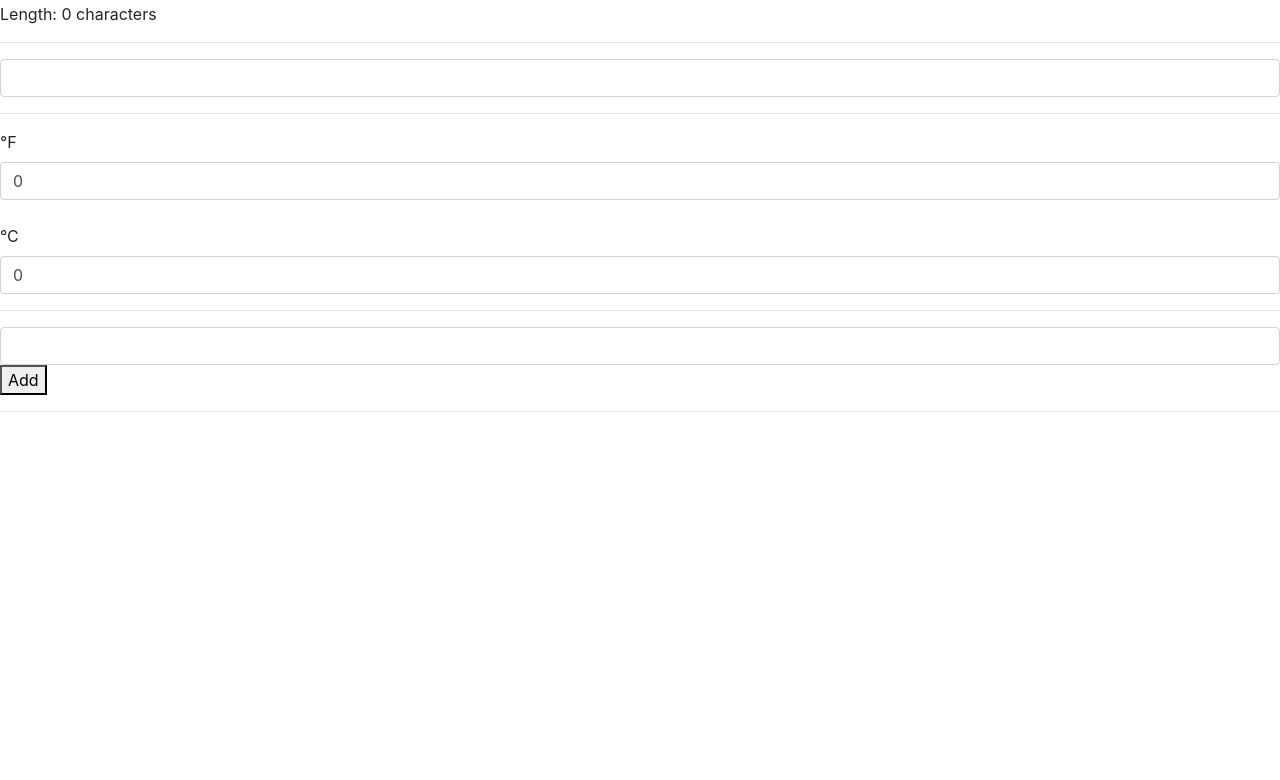
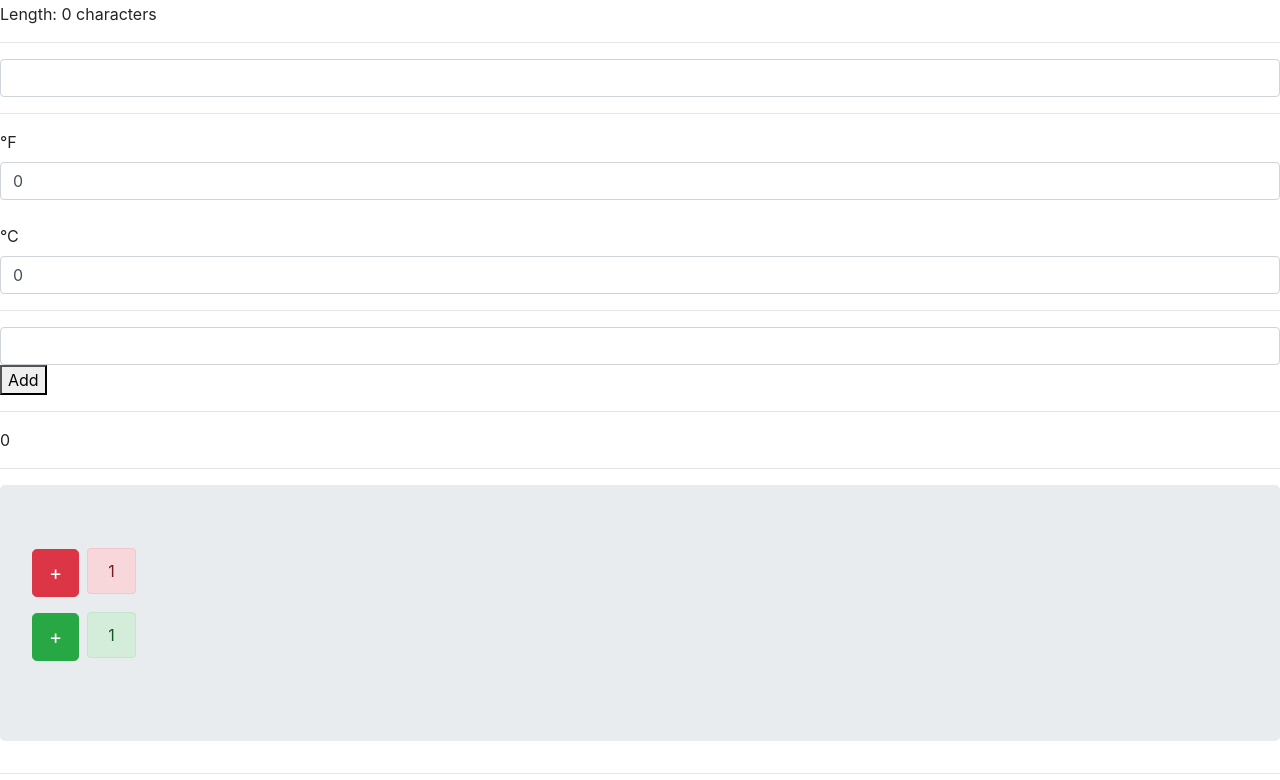
Before and after one commit to dredgos/w09-10-react, a React (Create React App) app: page / in a window 1280 px wide. Shown: the part 1593-2373 px from the top of the page. Before the commit the page ends 2021 px from the top, so only its background shows below. Built offline with nearby package versions, Linux system fonts and the light colour scheme.

Commit message:
Lifecycle non-tricksy challenges

```diff
--- a/src/components/Stuff.js
+++ b/src/components/Stuff.js
@@ -14,6 +14,8 @@ import Length from './forms/Length'
 import PasswordStrength from './forms/PasswordStrength'
 import TempConverter from './forms/TempConvertor'
 import List from './forms/List'
+import GodCounter from './lifecycle/GodCounter'
+import TwoCounters from './lifecycle/TwoCounters'
 
 let colours = [
   "#C14412",
@@ -33,29 +35,33 @@ const Stuff = ( {displaySquare} ) => (
 
     <PeopleClass names = {["James P. Sullivan", "Mike Wazowski", "Boo", "Randall Boggs", "Roz", "Fungus"]}/>
 
-    <Clicked /><hr></hr>
+    <Clicked /><hr />
 
-    <SquareClass colour="hotpink"/><hr></hr>
+    <SquareClass colour="hotpink"/><hr />
 
-    <ToggleText initial="Hello" alternate="World"/><hr></hr>
+    <ToggleText initial="Hello" alternate="World"/><hr />
 
-    <Counter initial={50} max={100}/><hr></hr>
+    <Counter initial={50} max={100}/><hr />
 
-    <StepCounter step={5} max={100} /><hr></hr>
+    <StepCounter step={5} max={100} /><hr />
 
-    <CatchMe jump={100} /><hr></hr>
+    <CatchMe jump={100} /><hr />
 
-    <RollCall names={['name1', 'name2', 'name3']} /><hr></hr>
+    <RollCall names={['name1', 'name2', 'name3']} /><hr />
 
-    <Colours colours={colours}/><hr></hr>
+    <Colours colours={colours}/><hr />
 
-    <Length /><hr></hr>
+    <Length /><hr />
 
-    <PasswordStrength /><hr></hr>
+    <PasswordStrength /><hr />
 
-    <TempConverter /><hr></hr>
+    <TempConverter /><hr />
 
-    <List /><hr></hr>
+    <List /><hr />
+
+    <GodCounter /><hr />
+
+    <TwoCounters /> <hr />
   </>
 )
 
--- /dev/null
+++ b/src/components/lifecycle/GodCounter.js
@@ -0,0 +1,41 @@
+// Create a component <GodCounter /> that when you click anywhere in the browser window increments a counter by 1. Make sure that you remove the event handler in componentWillUnmount!
+
+import { Component } from 'react'
+
+class GodCounter extends Component {
+
+    constructor(props) {
+        super(props)
+
+        this.state = {
+            counter: 0,
+        }
+
+        this.handleClick = this.handleClick.bind(this)
+    }
+
+    componentDidMount() {
+        window.addEventListener("click", this.handleClick)
+    }
+
+    componentWillUnmount() {
+        window.removeEventListener("click", this.handleClick)
+    }
+
+
+    handleClick() {
+        let current = this.state.counter;
+        this.setState({counter: current += 1})
+    }
+
+    render() {
+        let { counter } = this.state;
+        return (
+            <>
+                <p>{counter}</p>
+            </>
+        )
+    }
+}
+
+export default GodCounter
--- /dev/null
+++ b/src/components/lifecycle/TwoCounters.js
@@ -0,0 +1,64 @@
+// Add the necessary code so that you can increment both of the counters.
+
+// Use componentDidMount and componentDidUpdate to update the document.title property so that the page title is always the value of both values added together (e.g. when the component loads it should be 2, after the first click it should change to 3)
+
+import { Component } from 'react'
+
+class TwoCounters extends Component {
+
+    constructor(props){
+        super(props)
+
+        this.state = {
+            value1: 1,
+            value2: 1,
+        }
+
+        this.handle1 = this.handle1.bind(this);
+        this.handle2 = this.handle2.bind(this);
+    }
+
+    componentDidMount() {
+        let {value1, value2} = this.state;
+        document.title = value1 + value2;
+    }
+
+    componentDidUpdate() {
+        let {value1, value2} = this.state;
+        document.title = value1 + value2;
+    }
+
+    componentWillUnmount() {
+
+    }
+
+    handle1() {
+        let {value1} = this.state;
+        this.setState({ value1: value1 + 1});
+    }
+
+    handle2() {
+        let {value2} = this.state;
+        this.setState({ value2: value2 + 1})
+    }
+
+    render() {
+
+        let {value1, value2} = this.state;
+
+        return(
+        <div className="jumbotron">
+            <p>
+                <button onClick={ this.handle1 } className="btn btn-lg btn-danger">+</button>
+                <span className="alert alert-danger mr-2 ml-2">{ value1 }</span>
+            </p>
+            <p>
+                <button onClick={ this.handle2 } className="btn btn-lg btn-success">+</button>
+                <span className="alert alert-success mr-2 ml-2">{ value2 }</span>
+            </p>
+        </div>
+    )
+    }
+}
+
+export default TwoCounters
```
